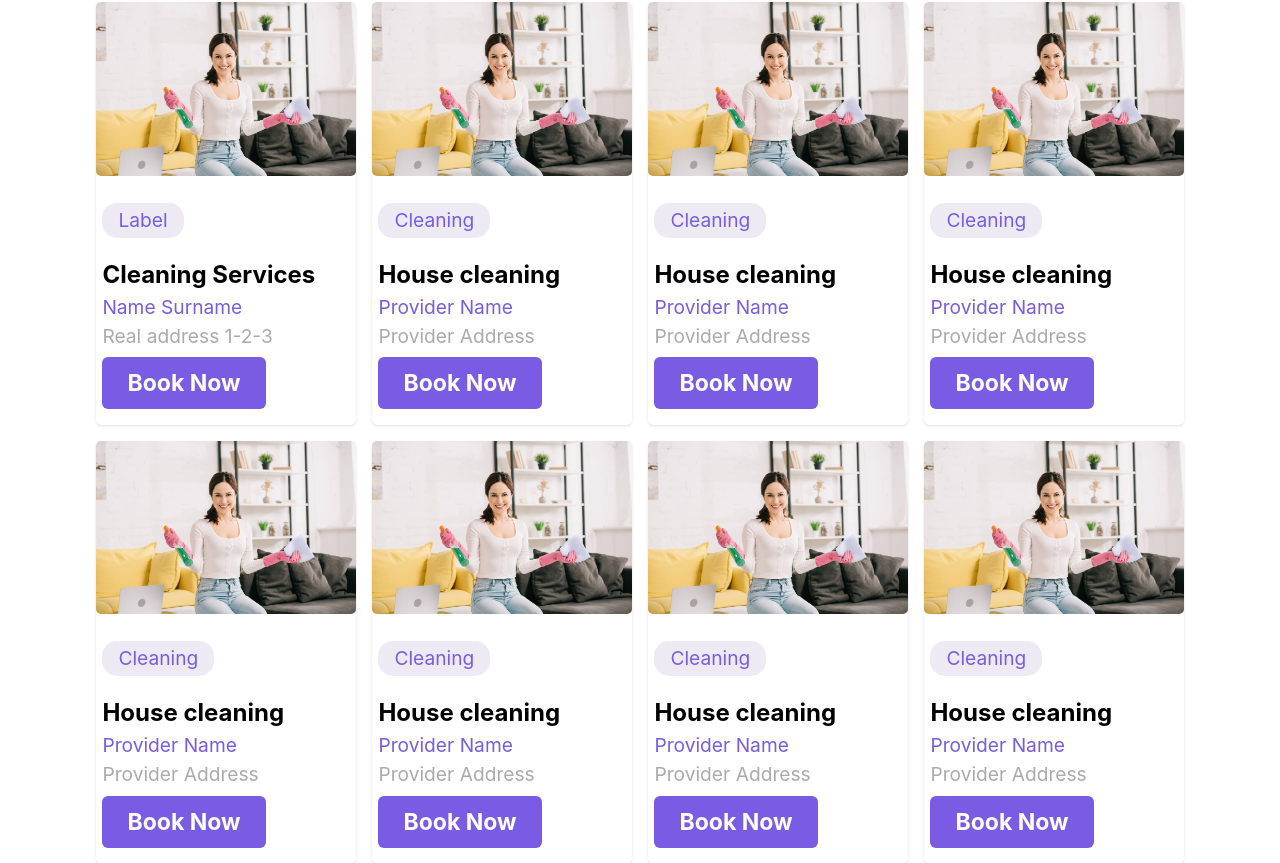
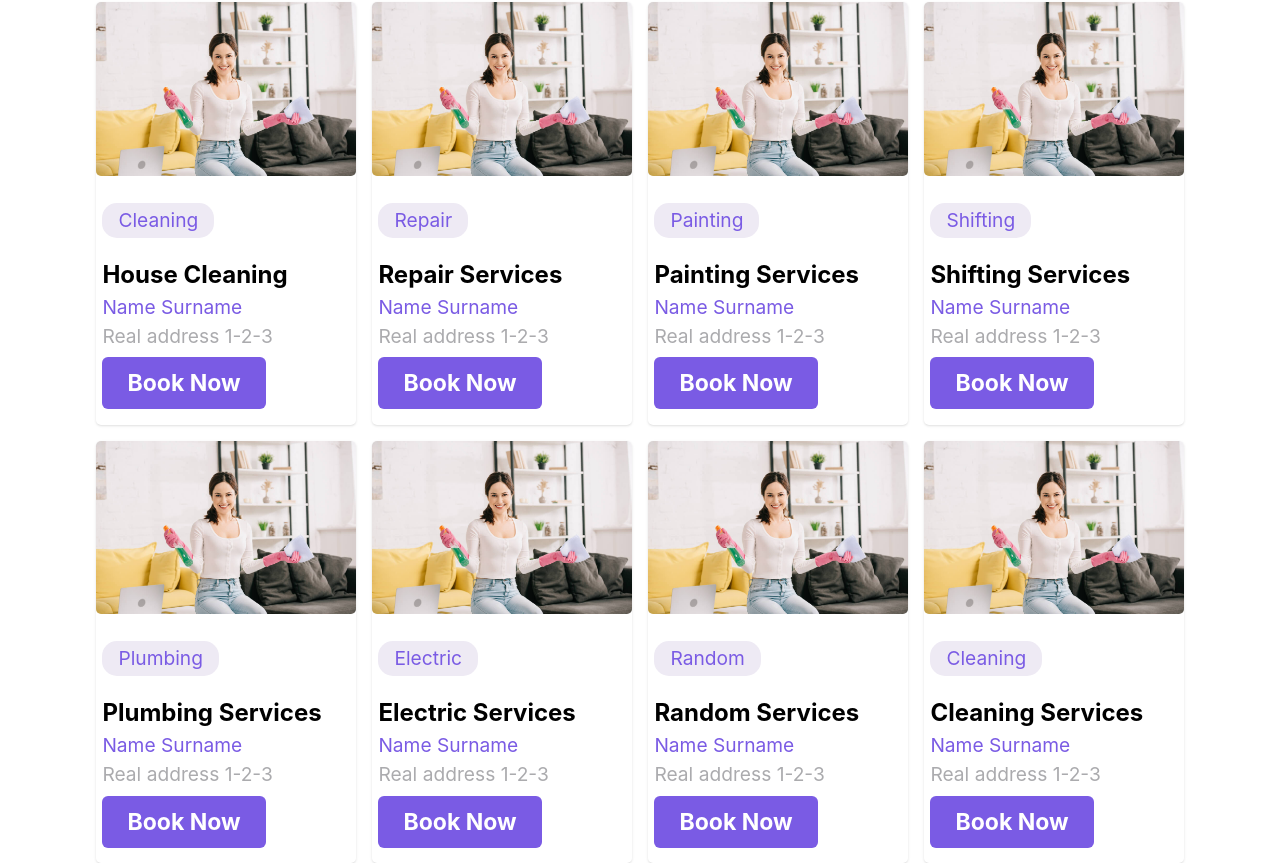
Before and after one commit to PauliusJaras/home-service, a React (Vite) app in the folder frontend/: page / in a window 1280 px wide. Shown: the part 945-1808 px from the top of the page. Built offline with nearby package versions, Linux system fonts and the light colour scheme.

Commit message:
putting data inside a separate file

```diff
--- a/frontend/src/components/serviceList.jsx
+++ b/frontend/src/components/serviceList.jsx
@@ -1,30 +1,16 @@
+import { data } from "../data/cardData";
 import ServiceCard from "./serviceCard";
 
 export default function ServiceList() {
-  const data = [
-    {
-      imgUrl: "/cleaning.jpg",
-      imgAlt: "Cleaning",
-      label: "Label",
-      title: "Cleaning Services",
-      provider: "Name Surname",
-      address: "Real address 1-2-3",
-      link: "/cleaning",
-    },
-  ];
+  const cardData = data;
 
   return (
     <div>
       <h4>Popular Business</h4>
       <div className="service-list">
-        <ServiceCard key={1} data={data[0]} />
-        <ServiceCard key={2} />
-        <ServiceCard key={3} />
-        <ServiceCard key={4} />
-        <ServiceCard key={5} />
-        <ServiceCard key={6} />
-        <ServiceCard key={7} />
-        <ServiceCard key={8} />
+        {cardData.map((data, index) => {
+          return <ServiceCard key={index} data={data} />;
+        })}
       </div>
     </div>
   );
--- /dev/null
+++ b/frontend/src/data/cardData.js
@@ -0,0 +1,74 @@
+export const data = [
+	{
+		imgUrl: "/cleaning.jpg",
+		imgAlt: "Cleaning",
+		label: "Cleaning",
+		title: "House Cleaning",
+		provider: "Name Surname",
+		address: "Real address 1-2-3",
+		link: "/cleaning",
+	},
+	{
+		imgUrl: "/cleaning.jpg",
+		imgAlt: "Repair",
+		label: "Repair",
+		title: "Repair Services",
+		provider: "Name Surname",
+		address: "Real address 1-2-3",
+		link: "/repair",
+	},
+	{
+		imgUrl: "/cleaning.jpg",
+		imgAlt: "Painting",
+		label: "Painting",
+		title: "Painting Services",
+		provider: "Name Surname",
+		address: "Real address 1-2-3",
+		link: "/painting",
+	},
+	{
+		imgUrl: "/cleaning.jpg",
+		imgAlt: "Shifting",
+		label: "Shifting",
+		title: "Shifting Services",
+		provider: "Name Surname",
+		address: "Real address 1-2-3",
+		link: "/shifting",
+	},
+	{
+		imgUrl: "/cleaning.jpg",
+		imgAlt: "Plumbing",
+		label: "Plumbing",
+		title: "Plumbing Services",
+		provider: "Name Surname",
+		address: "Real address 1-2-3",
+		link: "/plumbing",
+	},
+	{
+		imgUrl: "/cleaning.jpg",
+		imgAlt: "Electric",
+		label: "Electric",
+		title: "Electric Services",
+		provider: "Name Surname",
+		address: "Real address 1-2-3",
+		link: "/electric",
+	},
+	{
+		imgUrl: "/cleaning.jpg",
+		imgAlt: "Random",
+		label: "Random",
+		title: "Random Services",
+		provider: "Name Surname",
+		address: "Real address 1-2-3",
+		link: "/random",
+	},
+	{
+		imgUrl: "/cleaning.jpg",
+		imgAlt: "Cleaning",
+		label: "Cleaning",
+		title: "Cleaning Services",
+		provider: "Name Surname",
+		address: "Real address 1-2-3",
+		link: "/cleaning",
+	},
+];
--- a/frontend/src/index.scss
+++ b/frontend/src/index.scss
@@ -50,6 +50,7 @@ nav {
   justify-content: center;
   padding: 40px 0;
   background-color: var(--white-color);
+  z-index: 10;
 
   .nav-container {
     display: flex;
```
